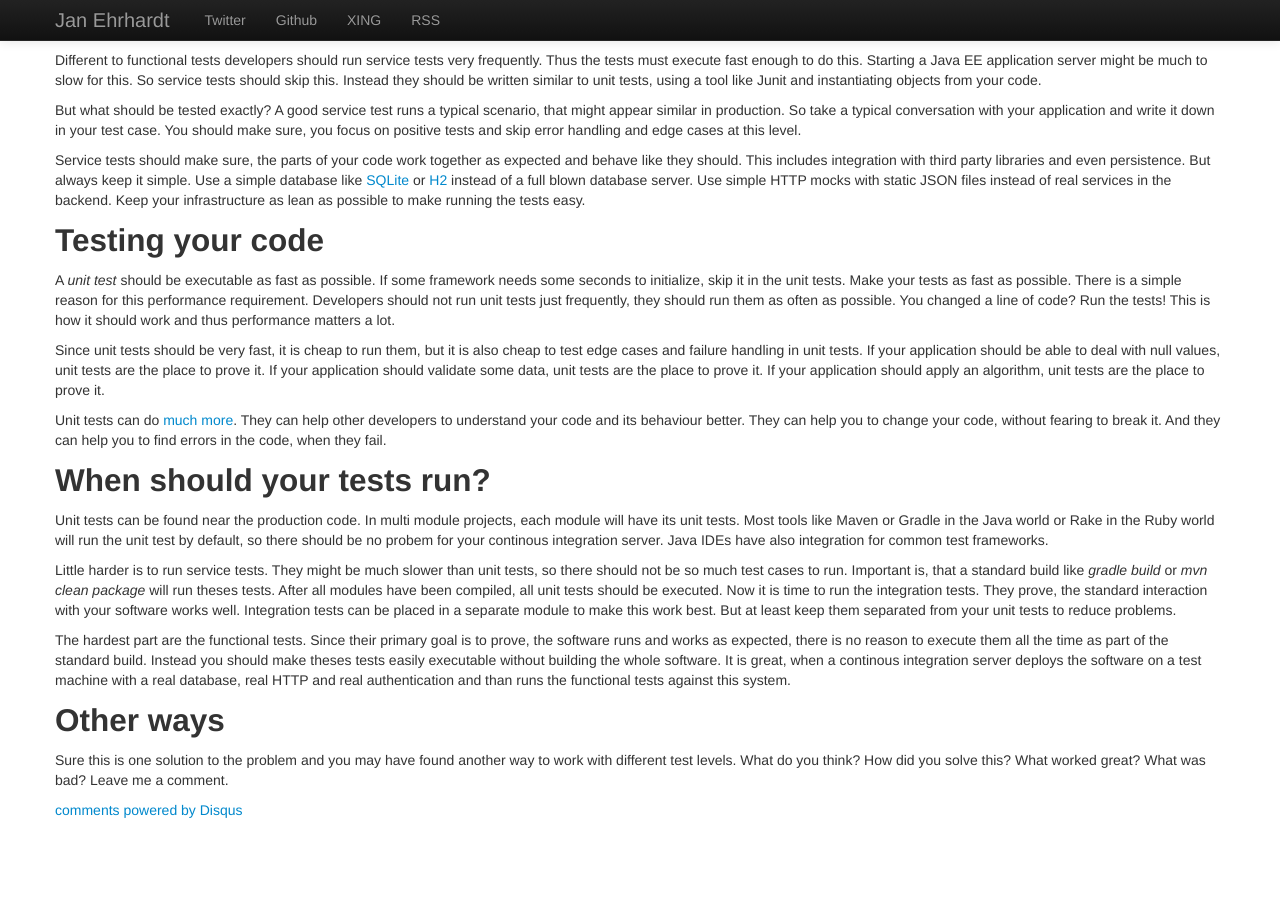
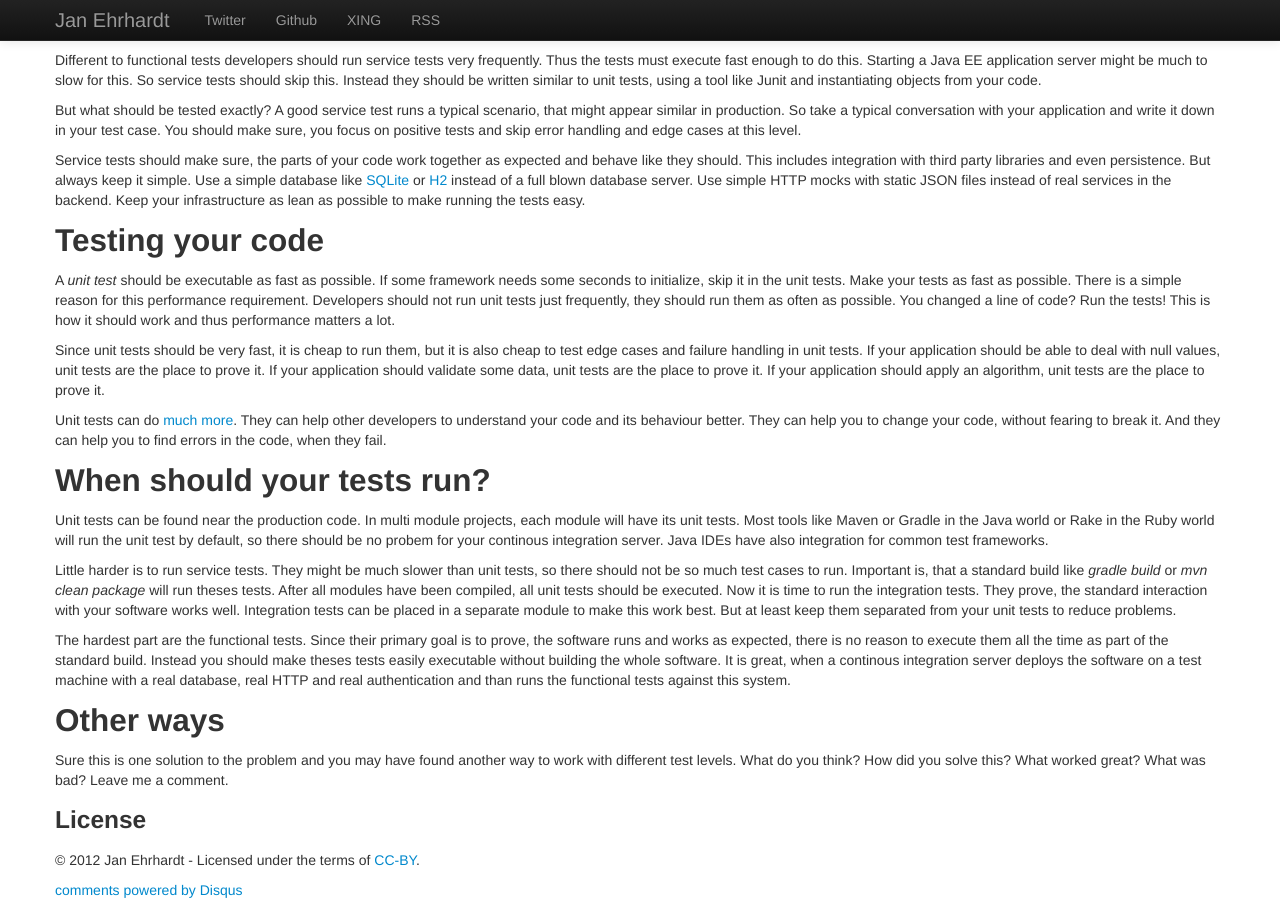
Before and after one commit to jehrhardt/jehrhardt.github.io, a Jekyll site: the page built from _posts/2012-09-11-applying-the-test-automation-pyramid-to-the-real-world.markdown, in a window 1280 px wide and 900 px high, scrolled down 860 px. Built offline with Jekyll 4.4.1, drawn with Linux system fonts in a browser that asks for light colours; Markdown is read by kramdown in place of the engine named in the settings; comment, search, counter and statistics services are not loaded; before the commit the page ends 1680 px from its top, so only the background shows below that.

Commit message:
Add license information to post - #13

```diff
--- a/_posts/2012-09-11-applying-the-test-automation-pyramid-to-the-real-world.markdown
+++ b/_posts/2012-09-11-applying-the-test-automation-pyramid-to-the-real-world.markdown
@@ -169,3 +169,8 @@
 another way to work with different test levels. What do you think?
 How did you solve this? What worked great? What was bad? Leave me a
 comment.
+
+### License
+
+© 2012 Jan Ehrhardt - Licensed under the terms of
+[CC-BY](http://creativecommons.org/licenses/by/3.0/).
```
